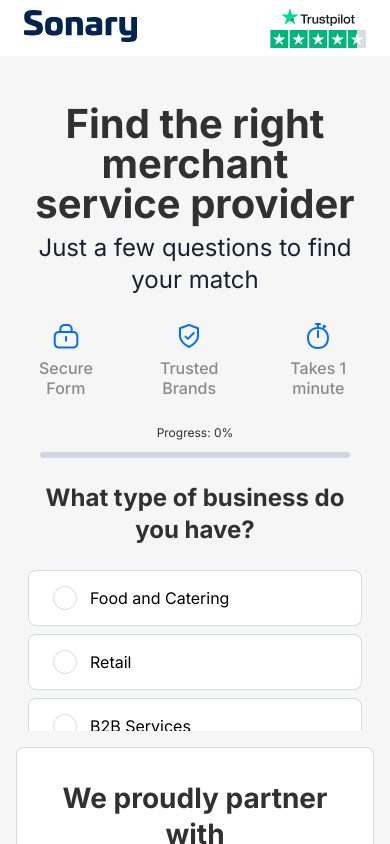
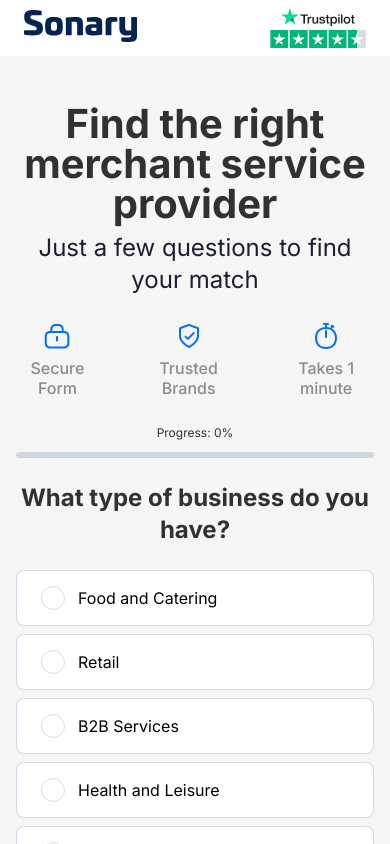
Before and after one commit to shahafmeron7/questionnaire-leadgen, a React (Create React App) app: page / in a window 390 px wide. Shown: the top 844 px of the page. Built offline with nearby package versions, Linux system fonts and the light colour scheme.

Commit message:
fix mobile responsive

```diff
--- a/public/index.html
+++ b/public/index.html
@@ -31,7 +31,6 @@
 <body>
   <noscript>You need to enable JavaScript to run this app.</noscript>
 
-  <!-- <img src="./Hat.svg" alt="" style="width: 200px; height: 200px;"/> -->
   <div id="root"></div>
   <!--
       This HTML file is a template.
--- a/src/Components/Questionnaire/Questionnaire.jsx
+++ b/src/Components/Questionnaire/Questionnaire.jsx
@@ -16,6 +16,7 @@ import ExtraInfo from "../UI/ExtraInfo.jsx";
 import LegalMessage from "../UI/LegalMessage.jsx";
 import FormIcons from "../UI/FormIcons.jsx";
 import { defaultVariants } from "../../animations/animations.js";
+import useIsWideScreen from "../../custom hooks/useIsWideScreen.jsx";
 
 const Questionnaire = () => {
   const {
@@ -33,9 +34,9 @@ const Questionnaire = () => {
     responses,
   } = useQuestionnaire();
   const navigate = useNavigate();
+  const isWideScreen = useIsWideScreen();
   const [showLoader, setShowLoader] = useState(false);
   const [isNextButtonClicked, setIsNextButtonClicked] = useState(false);
-  const [isWideScreen, setIsWideScreen] = useState(window.innerWidth > 767);
 
   const isFormSequence = currentQuestion.type === "form-type";
   const isFinalStep = currentQuestionCode === "phone";
@@ -64,15 +65,6 @@ const Questionnaire = () => {
     checkAndEnableNextButton();
   }, [currentQuestion, responses]);
 
-  useEffect(() => {
-    const handleResize = () => {
-      setIsWideScreen(window.innerWidth > 767);
-    };
-
-    window.addEventListener("resize", handleResize);
-
-    return () => window.removeEventListener("resize", handleResize);
-  }, []);
   // useEffect(() => {
   //   // Function to execute on back navigation
   //   const handleBackNavigation = (event) => {
--- a/src/Components/Questionnaire/types/AnswersContent.module.css
+++ b/src/Components/Questionnaire/types/AnswersContent.module.css
@@ -116,3 +116,9 @@ line-height: 24px;
 .inputItem {
   /* width: 100%; */
 }
+
+@media only screen and (min-width: 375px) and (max-width: 767px) {
+.inputsContainer{
+  gap:24px;
+}
+}
--- a/src/Components/Questionnaire/types/DetailsQuestion.jsx
+++ b/src/Components/Questionnaire/types/DetailsQuestion.jsx
@@ -4,12 +4,13 @@ import { useQuestionnaire } from "../../../context/QuestionnaireContext";
 import InputWithValidation from "../../UI/InputWithValidation";
 import { motion, AnimatePresence } from "framer-motion";
 import { slideUpBoxVariant } from "../../../animations/animations";
+import useIsWideScreen from "../../../custom hooks/useIsWideScreen";
 
 const DetailsQuestion = () => {
   const { currentQuestion, responses, errResponses, currentQuestionCode } =
     useQuestionnaire();
-  const isFinalStep = currentQuestionCode === "phone";
-  const [isWideScreen, setIsWideScreen] = useState(window.innerWidth > 600);
+  const isWideScreen = useIsWideScreen();
+    const isFinalStep = currentQuestionCode === "phone";
 
   const isPersonalAndBusinessInfo =
     currentQuestionCode === "personal_and_business_info";
@@ -21,15 +22,7 @@ const DetailsQuestion = () => {
       </div>
     );
   };
-  useEffect(() => {
-    const handleResize = () => {
-      setIsWideScreen(window.innerWidth > 600);
-    };
 
-    window.addEventListener("resize", handleResize);
-
-    return () => window.removeEventListener("resize", handleResize);
-  }, []);
   return (
     <div
       className={`${styles.inputsContainer} ${
--- a/src/Components/Questionnaire/types/MultipleChoiceQuestion.jsx
+++ b/src/Components/Questionnaire/types/MultipleChoiceQuestion.jsx
@@ -8,6 +8,7 @@ import { ReactComponent as PhoneSVG } from "../../../images/multiselection/phone
 import { motion, AnimatePresence } from "framer-motion";
 import styles from "./AnswersContent.module.css";
 import  {slideUpBoxVariant}  from "../../../animations/animations";
+import useIsWideScreen from "../../../custom hooks/useIsWideScreen";
 
 const icons = {
   1: CashSVG,
@@ -27,19 +28,11 @@ const MultipleChoiceQuestion = () => {
     responses[currentQuestionCode] || []
   );
   const [delayNextQuestion, setDelayNextQuestion] = useState(false);
-  const [isWideScreen, setIsWideScreen] = useState(window.innerWidth > 767);
+  const isWideScreen = useIsWideScreen();
 
   const isDisplayDirectionCol =
     currentQuestion.display_list_direction === "col";
-  useEffect(() => {
-    const handleResize = () => {
-      setIsWideScreen(window.innerWidth > 767);
-    };
 
-    window.addEventListener("resize", handleResize);
-
-    return () => window.removeEventListener("resize", handleResize);
-  }, []);
   useEffect(() => {
     const response = responses[currentQuestion.code];
     if (response) {
--- a/src/Components/UI/FAQ.module.css
+++ b/src/Components/UI/FAQ.module.css
@@ -70,6 +70,9 @@ details summary svg{
     min-width: 18px;
     min-height: 18px;
 }
+details summary::-webkit-details-marker {
+  display:none;
+}
 
 
 @media only screen and (max-width:600px){
--- a/src/Components/UI/ProgressBar.module.css
+++ b/src/Components/UI/ProgressBar.module.css
@@ -37,7 +37,8 @@
     .progressContainer{
       /* width: 344px;
        */
-       width: calc(100% - 24px);
+       /* width: calc(100% - 24px); */
+       width: 100%;
     }
 
   }
--- a/src/containers/QuestionnaireLayout.jsx
+++ b/src/containers/QuestionnaireLayout.jsx
@@ -1,9 +1,22 @@
 import React from "react";
 import styles from './QuestionnaireLayout.module.css'
+import useIsWideScreen from "../custom hooks/useIsWideScreen";
+import { useQuestionnaire } from "../context/QuestionnaireContext";
 const QuestionnaireLayout = ({ children }) => {
+  const { questionnaireStarted,currentQuestionCode } = useQuestionnaire();
+  const isEmailStep = currentQuestionCode ==="email";
+  const isWideScreen = useIsWideScreen();
+  const mobileStyle = {
+    height: "80vh",
+    minHeight: "100%",
+    overflowY: "scroll",
+    paddingBottom:" 80px",
+    paddingTop:"0px"
+  }
+
   return (
-    <div className={styles.questionnaireLayout}>
-      <div className={styles.questionnaireWrapper}>{children}</div>
+    <div className={styles.questionnaireLayout} style={ questionnaireStarted&& !isWideScreen ? mobileStyle : {}}>
+      <div className={styles.questionnaireWrapper} style = { isEmailStep && !isWideScreen ? {paddingTop:"44px",width:"100%"}: !isWideScreen ? {width:"100%"} :{}}>{children}</div>
     </div>
   );
 };
--- a/src/containers/QuestionnaireLayout.module.css
+++ b/src/containers/QuestionnaireLayout.module.css
@@ -36,10 +36,10 @@
   .questionnaireLayout {
     /* padding: 24px 16px; */
     padding: 24px 16px 40px 16px;
-    height: 80vh;
+    /* height: 80vh;
     min-height: 100%;
     overflow-y: scroll;
-    padding-bottom: 80px;
+    padding-bottom: 80px; */
   }
   .questionnaireWrapper {
     /* width: 344px; */
--- /dev/null
+++ b/src/custom hooks/useIsWideScreen.jsx
@@ -0,0 +1,19 @@
+import { useState, useEffect } from 'react';
+
+// Custom hook to check if the screen is wider than 767px
+const useIsWideScreen = () => {
+  const [isWideScreen, setIsWideScreen] = useState(window.innerWidth > 767);
+
+  useEffect(() => {
+    const handleResize = () => {
+      setIsWideScreen(window.innerWidth > 767);
+    };
+
+    window.addEventListener("resize", handleResize);
+    return () => window.removeEventListener("resize", handleResize);
+  }, []);
+
+  return isWideScreen;
+};
+
+export default useIsWideScreen;
```
Also changed, not shown: 2 other files (tests, documents, lock files or other folders).
